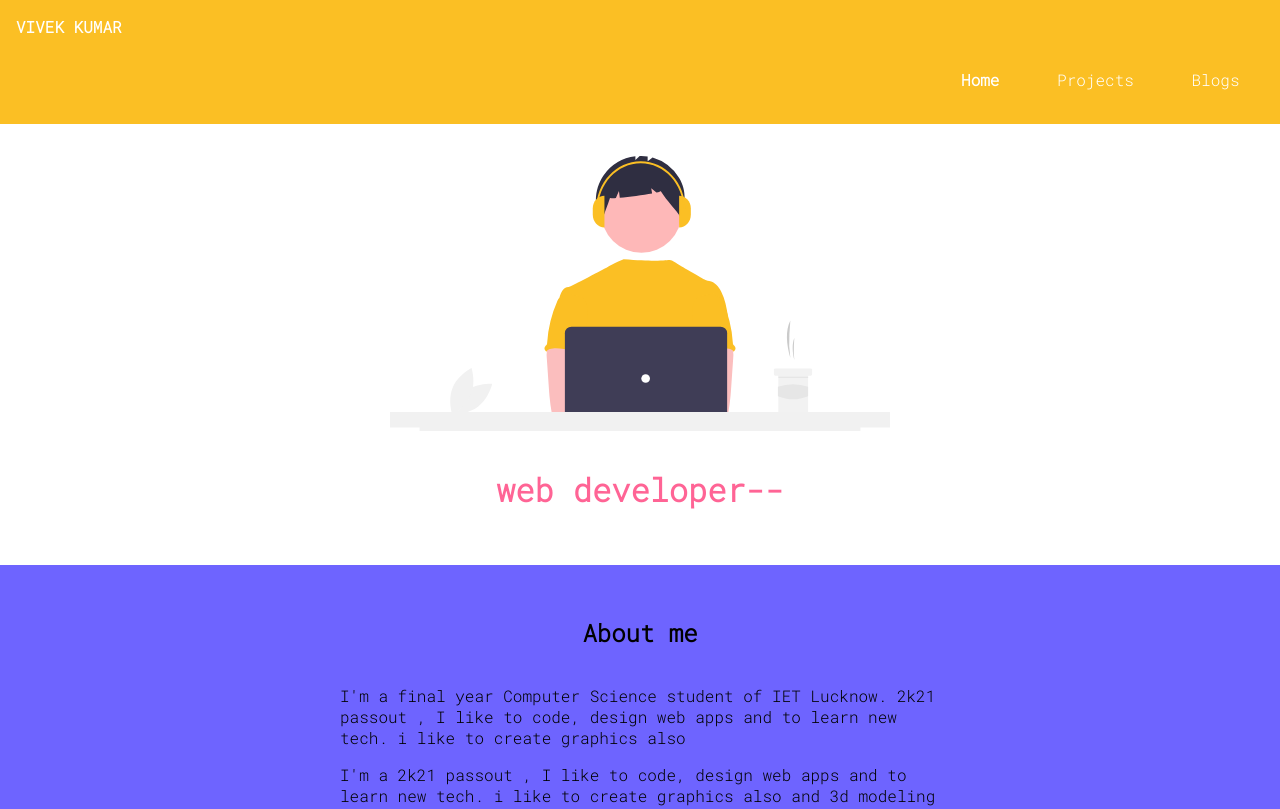
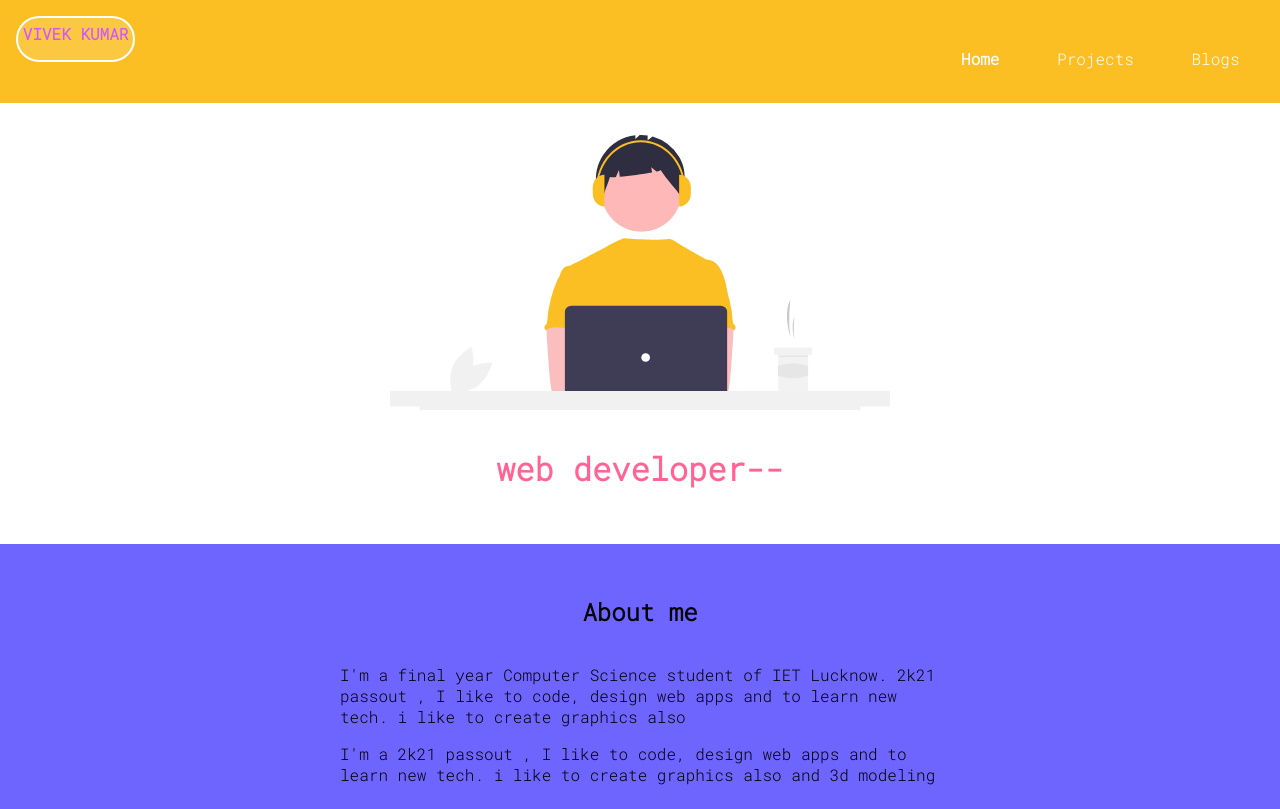
Before and after one commit to Vivek-jpg/PORTFOLIOneog, a plain HTML site: page index.html in a window 1280 px wide. Shown: the top 809 px of the page. Drawn offline with Linux system fonts and the light colour scheme.

Commit message:
Update style.css

```diff
--- a/style.css
+++ b/style.css
@@ -136,6 +136,13 @@ hr {
 
 .navigation .nav-brand {
     font-weight: bold;
+    background-color: #fcc741;border-radius: 27px;
+    padding: .3rem;
+    color: rgb(208, 88, 255);
+    position: fixed;
+    height: 2rem;
+    border: 2px solid white;
+
 }
 
 
```
